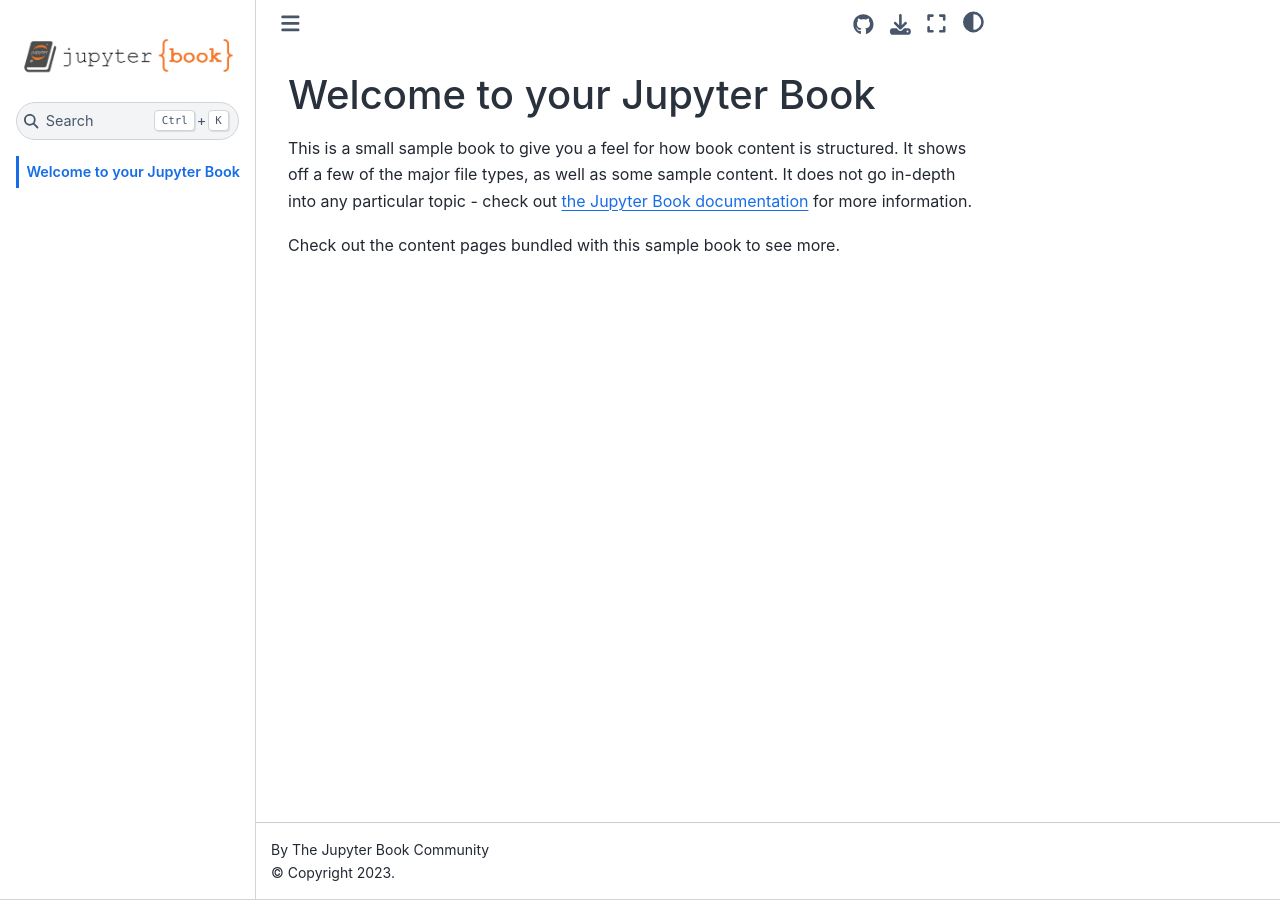
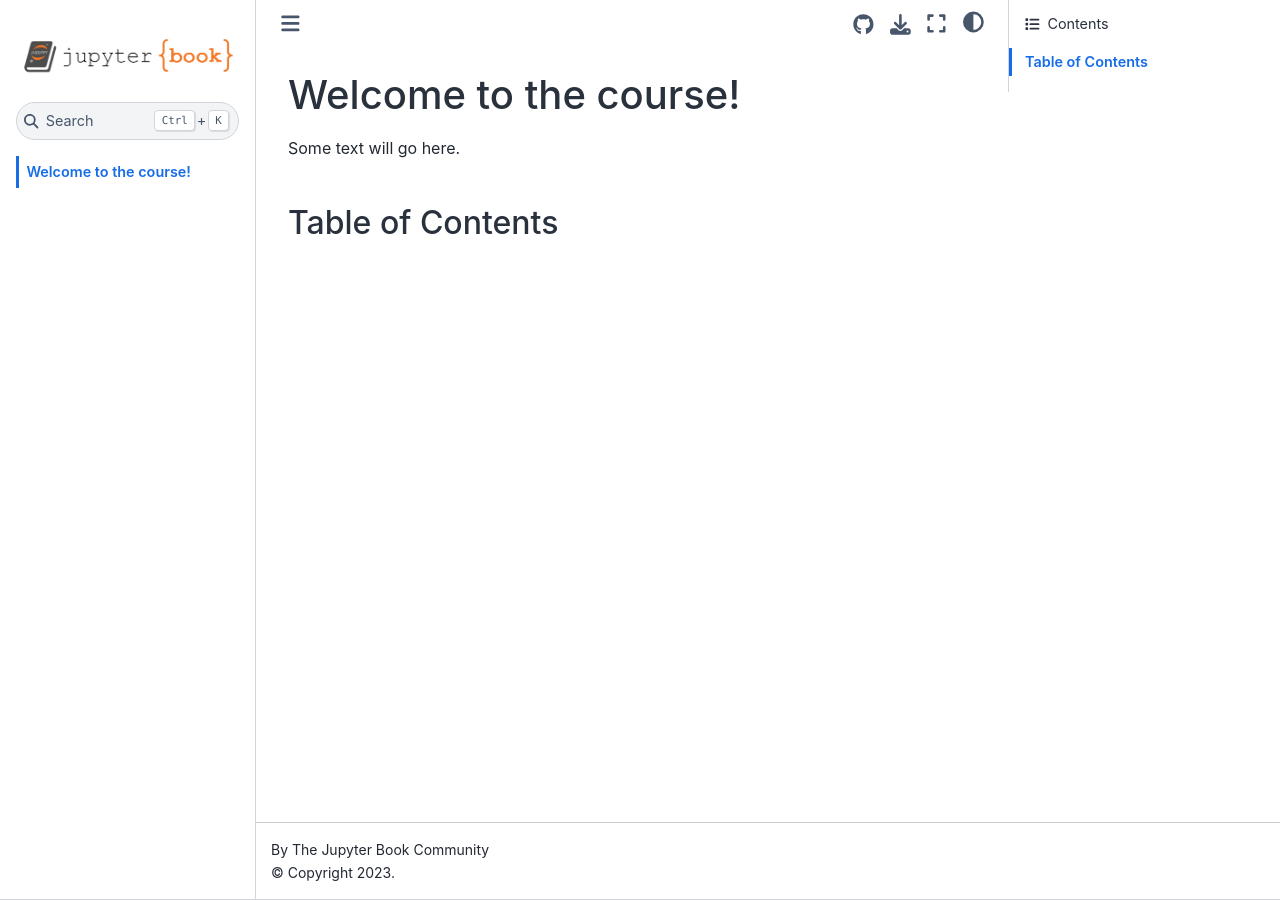
Before and after one commit to rklymentiev/sndbx, a Jupyter Book: the page built from intro.md, in a window 1280 px wide. Built offline with Jupyter Book 1.0.4 settings and Sphinx 7.4.7 and the Sphinx Book theme 1.1.4, drawn with Linux system fonts in a browser that asks for light colours; pages that are not in the unit, such as notebooks, are missing from menus.

Commit message:
update code of chapter 1

````diff
--- a/intro.md
+++ b/intro.md
@@ -1,11 +1,8 @@
-# Welcome to your Jupyter Book
+# Welcome to the course!
 
-This is a small sample book to give you a feel for how book content is
-structured.
-It shows off a few of the major file types, as well as some sample content.
-It does not go in-depth into any particular topic - check out [the Jupyter Book documentation](https://jupyterbook.org) for more information.
+Some text will go here.
 
-Check out the content pages bundled with this sample book to see more.
+## Table of Contents
 
 ```{tableofcontents}
 ```
````
Also changed, not shown: 1 other file.
